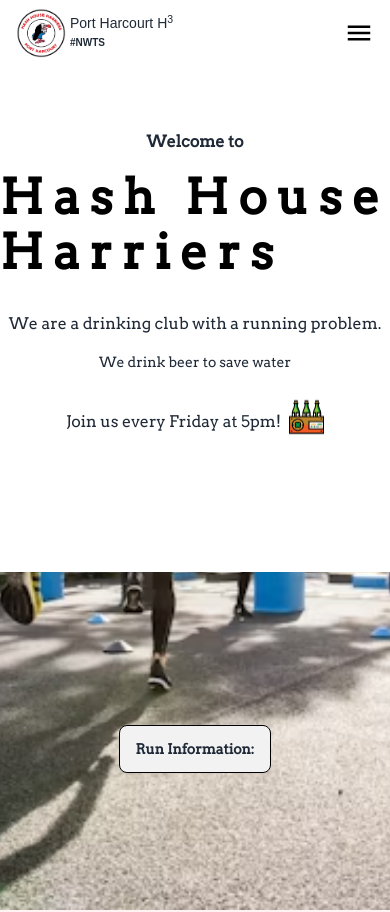
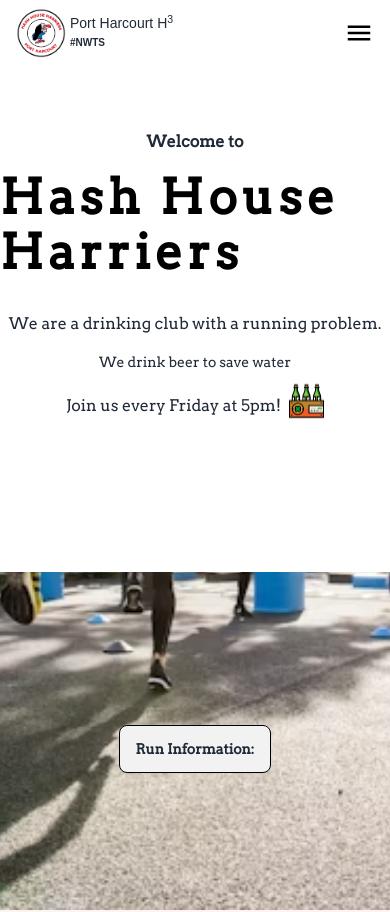
Before and after one commit to unsurep/Port-Harcourt-Hash-House-Harriers, a Next.js app: page / in a window 390 px wide. Shown: the top 912 px of the page. Built offline with nearby package versions, Linux system fonts and the light colour scheme; a web font is replaced by a local one.

Commit message:
fixing sec1 responsive

```diff
--- a/components/Hero.jsx
+++ b/components/Hero.jsx
@@ -23,12 +23,12 @@ const Hero = () => {
     <div className={`${arvoFont.variable}`}>
       {/* SECTION 1 */}
         <section id='section1' className='h-screen bg-cover  bg-center bg-no-repeat' style={{ backgroundImage: "url('/image/bg-sec1.avif')" }}>
-            <div className='bg-white h-[60%] md:h-[60%] text-3xl md:px-[3rem] '>
+            <div className='bg-white h-[60%] md:h-[70%] text-3xl md:px-[3rem] '>
               <h1 className="text-base pt-[4rem] md:pt-[8rem] font-semibold text-center font-arvo">Welcome to</h1>
-              <h1 className='flex items-center justify-center pt-[1rem] md:pt-[1rem] font-arvo head_text tracking-[10px] '>{text}</h1>
+              <h1 className='flex items-center justify-center pt-[1rem] md:pt-[1rem] font-arvo head_text tracking-[5px] '>{text}</h1>
               <p className='text-center text-base md:text-[20px] pt-[2rem] font-arvo'>We are a drinking club with a running problem.</p>
               <p className='text-center pt-[1rem] text-sm font-arvo md:text-xl'>We drink beer to save water</p>
-              <p className='text-center pt-[2rem] text-base font-arvo md:text-xl flex items-center justify-center gap-2'>Join us every Friday at 5pm!
+              <p className='text-center pt-[1rem] text-base font-arvo md:text-xl flex items-center justify-center gap-2'>Join us every Friday at 5pm!
                 <Image src='/image/beer1.svg' width={35} height={35} alt="beericon" className="animate-bounce"/>
               </p>
             </div>
```
